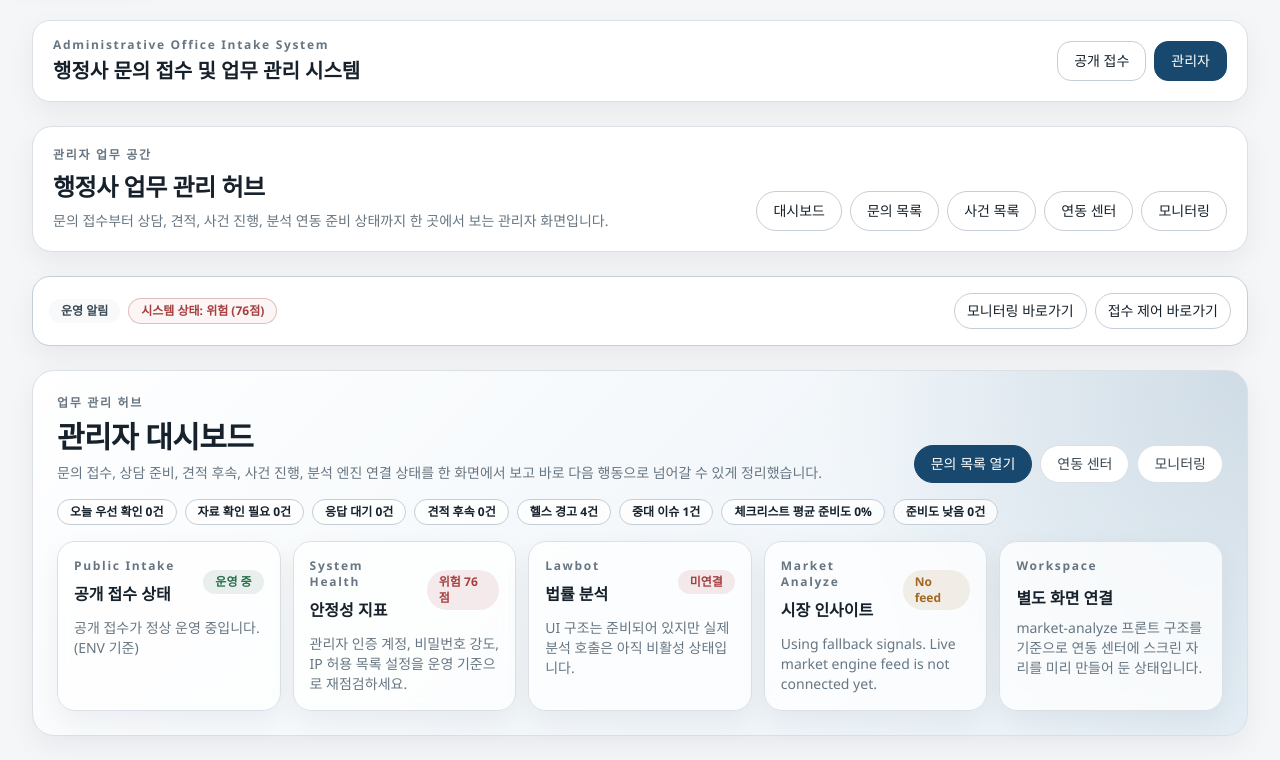
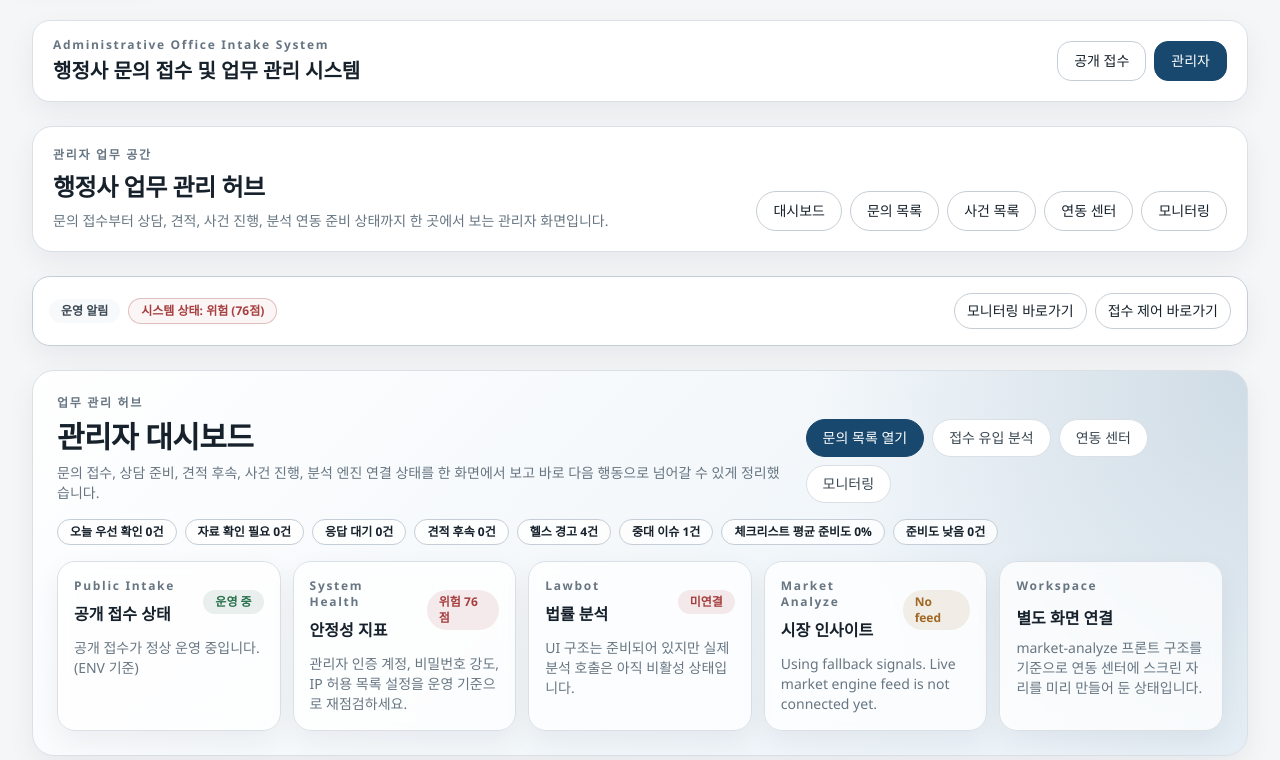
Before and after one commit to sangjin0302-commits/Admin-system-, a Next.js app: page /admin in a window 1280 px wide. Shown: the top 760 px of the page. Built offline with nearby package versions, Linux system fonts and the light colour scheme; no server answers; the database is empty.

Commit message:
chore: refresh intake source analytics for website traffic

```diff
--- a/src/app/admin/dashboard-content.tsx
+++ b/src/app/admin/dashboard-content.tsx
@@ -156,6 +156,12 @@ export default async function AdminDashboardContent() {
                 className="inline-flex items-center justify-center rounded-full border border-primary bg-primary px-4 py-2 text-sm font-medium text-white transition hover:bg-[#143d5d]"
               >
                 문의 목록 열기
+              </Link>
+              <Link
+                href="/admin/intake-sources"
+                className="inline-flex items-center justify-center rounded-full border border-border bg-surface px-4 py-2 text-sm font-medium text-text transition hover:border-border-strong hover:bg-surface-muted"
+              >
+                접수 유입 분석
               </Link>
               <Link
                 href="/admin/integrations"
--- a/src/lib/services/admin-intake-source-analytics.ts
+++ b/src/lib/services/admin-intake-source-analytics.ts
@@ -98,7 +98,7 @@ function normalizeKey(value: unknown) {
 
 function hasTracking(record: IntakeSourceAnalyticsRecord) {
   return Boolean(
-    (record.intakeSource && record.intakeSource !== "website") ||
+    record.intakeSource ||
       record.intakeChannel ||
       record.intakePracticeArea ||
       record.intakeContentId ||
```
Also changed, not shown: 1 other file (tests, documents, lock files or other folders).
